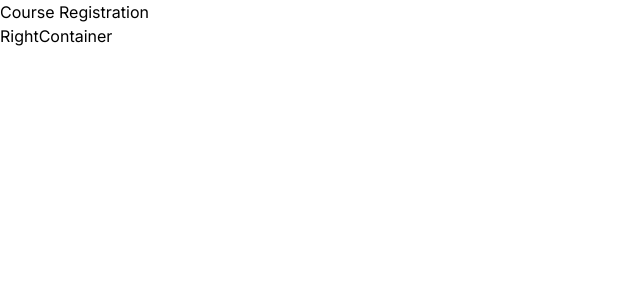
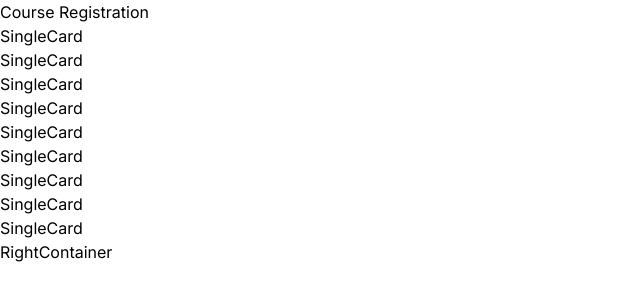
Before and after one commit to PIYAS137/Basic_Course_Cart, a React (Vite) app: page / in a window 1280 px wide. Shown: the top 300 px of the page, without its empty margins (0-640 px from the left). Built offline with nearby package versions, Linux system fonts and the light colour scheme; a web font is replaced by a local one.

Commit message:
create json data and add LeftContainer and RightContainer component who maintain the left side of the body component

```diff
--- a/package.json
+++ b/package.json
@@ -10,6 +10,7 @@
     "preview": "vite preview"
   },
   "dependencies": {
+    "prop-types": "^15.8.1",
     "react": "^18.2.0",
     "react-dom": "^18.2.0"
   },
--- a/src/components/body/LeftContainer.jsx
+++ b/src/components/body/LeftContainer.jsx
@@ -1,9 +1,16 @@
+import { useState } from "react"
+import { MyData } from "../../database/Data"
+import SingleCard from "./SingleCard"
 
 
 const LeftContainer = () => {
+
+    const [datas,setDatas]=useState(MyData)
+
+
   return (
     <div className=" col-span-3">
-
+        {datas.map((one,idx)=><SingleCard key={idx} data={one}/>)}
     </div>
   )
 }
--- /dev/null
+++ b/src/components/body/SingleCard.jsx
@@ -0,0 +1,17 @@
+import PropTypes from 'prop-types'
+
+const SingleCard = ({data}) => {
+
+    const {credit,description,id,image,price,title}=data;
+
+
+  return (
+    <div>SingleCard</div>
+  )
+}
+
+SingleCard.propTypes={
+    data:PropTypes.object.isRequired,
+}
+
+export default SingleCard
```
Also changed, not shown: 1 other file (tests, documents, lock files or other folders).
